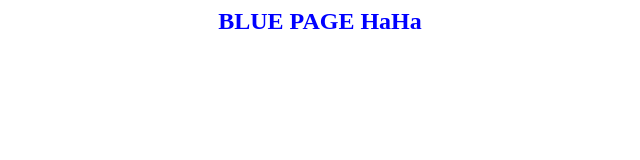
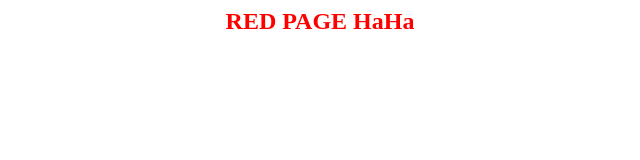
Before and after one commit to INNTAEK/cicdtest, a plain HTML site: page index.html in a window 1280 px wide. Shown: the whole page, without its empty margins (320-960 px from the left). Drawn offline with Linux system fonts and the light colour scheme.

Commit message:
Update index.html

```diff
--- a/index.html
+++ b/index.html
@@ -1,5 +1,5 @@
 <center>
   <h2>
-    <font color="blue">BLUE PAGE HaHa</font>
+    <font color="red">RED PAGE HaHa</font>
   </h2>
 </center>
```
